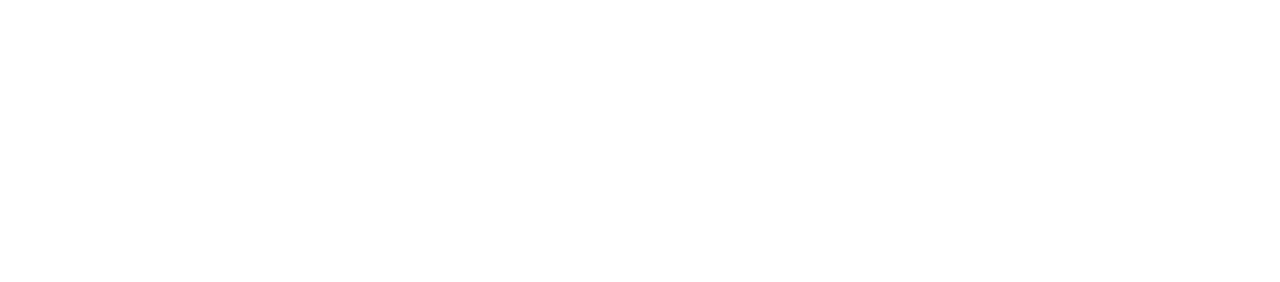
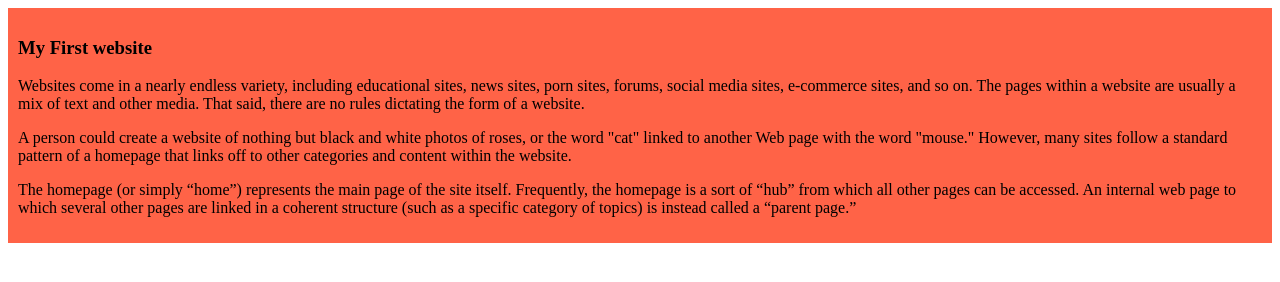
Before and after one commit to Mominulislam79/My-simple-website, a plain HTML site: page index.html in a window 1280 px wide. Drawn offline with Linux system fonts and the light colour scheme.

Commit message:
added the first blog

```diff
--- a/index.html
+++ b/index.html
@@ -4,8 +4,15 @@
     <meta charset="UTF-8">
     <meta name="viewport" content="width=device-width, initial-scale=1.0">
     <title>My simple website</title>
+    <link rel="stylesheet" href="styles/blog.css">
 </head>
 <body>
+    <div>
+        <h3>My First website</h3>
+        <p>Websites come in a nearly endless variety, including educational sites, news sites, porn sites, forums, social media sites, e-commerce sites, and so on. The pages within a website are usually a mix of text and other media. That said, there are no rules dictating the form of a website.</p>
+        <p>A person could create a website of nothing but black and white photos of roses, or the word "cat" linked to another Web page with the word "mouse." However, many sites follow a standard pattern of a homepage that links off to other categories and content within the website.</p>
+        <p>The homepage (or simply “home”) represents the main page of the site itself. Frequently, the homepage is a sort of “hub” from which all other pages can be accessed. An internal web page to which several other pages are linked in a coherent structure (such as a specific category of topics) is instead called a “parent page.”</p>
+    </div>
 
 </body>
 </html>
--- /dev/null
+++ b/styles/blog.css
@@ -0,0 +1,4 @@
+div{
+    background-color: tomato;
+    padding: 10px;
+}
```
